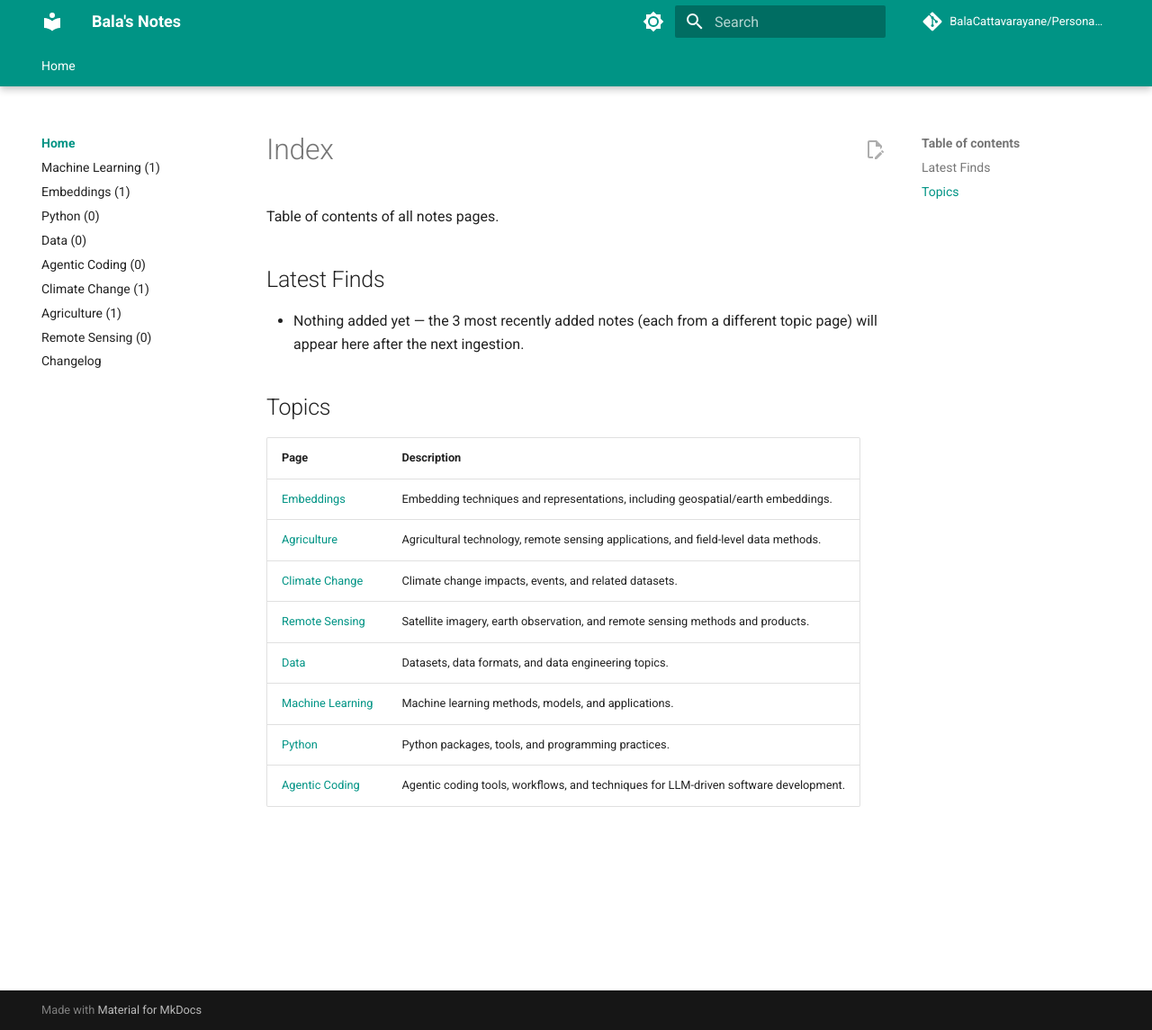
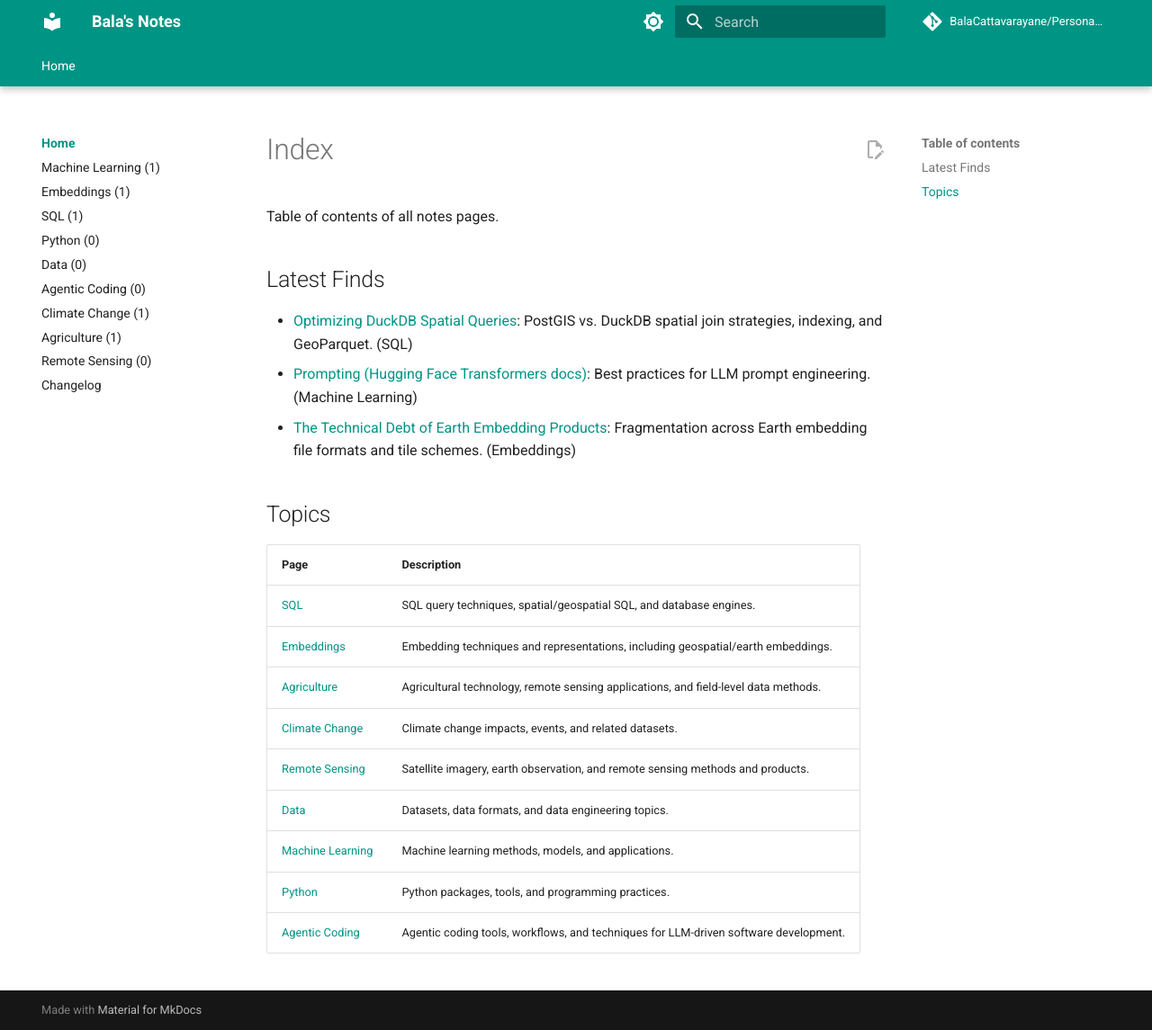
Before and after one commit to BalaCattavarayane/PersonalRepo, an MkDocs documentation site: the page built from notes/index.md, in a window 1280 px wide and 1145 px high. Shown: the whole window at 90% size. Built offline with MkDocs 1.6.1 and Material for MkDocs 9.7.7, drawn with Linux system fonts in a browser that asks for light colours; comment, search, counter and statistics services are not loaded.

Commit message:
Ingest DuckDB spatial SQL note
Adds SQL.md (new topic page) for the DuckDB vs. PostGIS spatial join
cookbook, links it as related from Data.md, adds it to the mkdocs nav,
and refreshes the index's Latest Finds section.

Co-Authored-By: Claude Sonnet 5 <noreply@anthropic.com>
Claude-Session: https://claude.ai/code/session_01K3CiunfsYb9Q62mS7yvjzS

```diff
--- a/mkdocs.yml
+++ b/mkdocs.yml
@@ -59,6 +59,7 @@ nav:
     - index.md
     - Machine Learning: Machine_Learning.md
     - Embeddings: Embeddings.md
+    - SQL: SQL.md
     - Python: Python.md
     - Data: Data.md
     - Agentic Coding: Agentic_Coding.md
--- a/notes/index.md
+++ b/notes/index.md
@@ -4,12 +4,15 @@ Table of contents of all notes pages.
 
 ## Latest Finds
 
-- Nothing added yet — the 3 most recently added notes (each from a different topic page) will appear here after the next ingestion.
+- [Optimizing DuckDB Spatial Queries](SQL.md): PostGIS vs. DuckDB spatial join strategies, indexing, and GeoParquet. (SQL)
+- [Prompting (Hugging Face Transformers docs)](Machine_Learning.md): Best practices for LLM prompt engineering. (Machine Learning)
+- [The Technical Debt of Earth Embedding Products](Embeddings.md): Fragmentation across Earth embedding file formats and tile schemes. (Embeddings)
 
 ## Topics
 
 | Page | Description |
 |------|-------------|
+| [SQL](SQL.md) | SQL query techniques, spatial/geospatial SQL, and database engines. |
 | [Embeddings](Embeddings.md) | Embedding techniques and representations, including geospatial/earth embeddings. |
 | [Agriculture](Agriculture.md) | Agricultural technology, remote sensing applications, and field-level data methods. |
 | [Climate Change](Climate_Change.md) | Climate change impacts, events, and related datasets. |
```
Also changed, not shown: notes/Data.md (+1 -1 lines), notes/SQL.md (added, +8 -0 lines), notes/log.md (+1 -0 lines).
